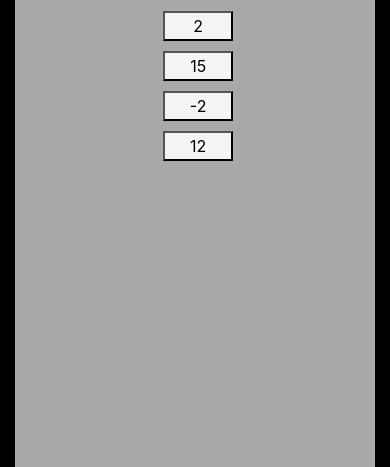
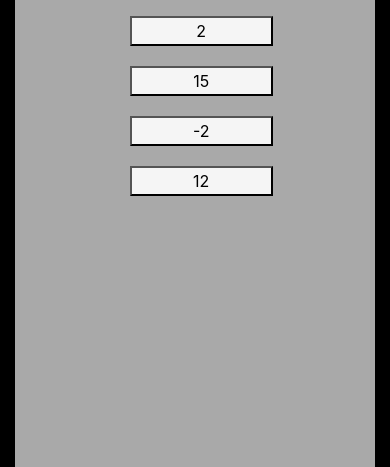
Before and after one commit to BCowen12/Math-Game, a plain HTML site: page index.html in a window 390 px wide. Both pictures are taken after a click on the button "Start". Shown: the part 377-844 px from the top of the page. Drawn offline with nearby package versions, Linux system fonts and the light colour scheme.

Commit message:
mobile viewing changes

```diff
--- a/assets/css/style.css
+++ b/assets/css/style.css
@@ -23,11 +23,11 @@
     background-color: whitesmoke;
     color: black;
     width: 95%;
+    margin: 10px;
 }
 
 button{
     width: 75%;
-    margin: 5px;
 }
 
 #title{
@@ -61,7 +61,7 @@ button{
 }
 
 #answers{
-    text-align: center;
+    text-align: left;
     position: relative;
     clear: both;
     cursor: pointer;
--- a/index.html
+++ b/index.html
@@ -50,7 +50,7 @@
                 </div>
                 <div class="row">
                     <div class="col"></div>
-                    <div class="col" id="answers">
+                    <div class="col-7" id="answers">
                         <span id="solution"></span>
                         <span id="q1"></span>
                         <span id="q2"></span>
```
